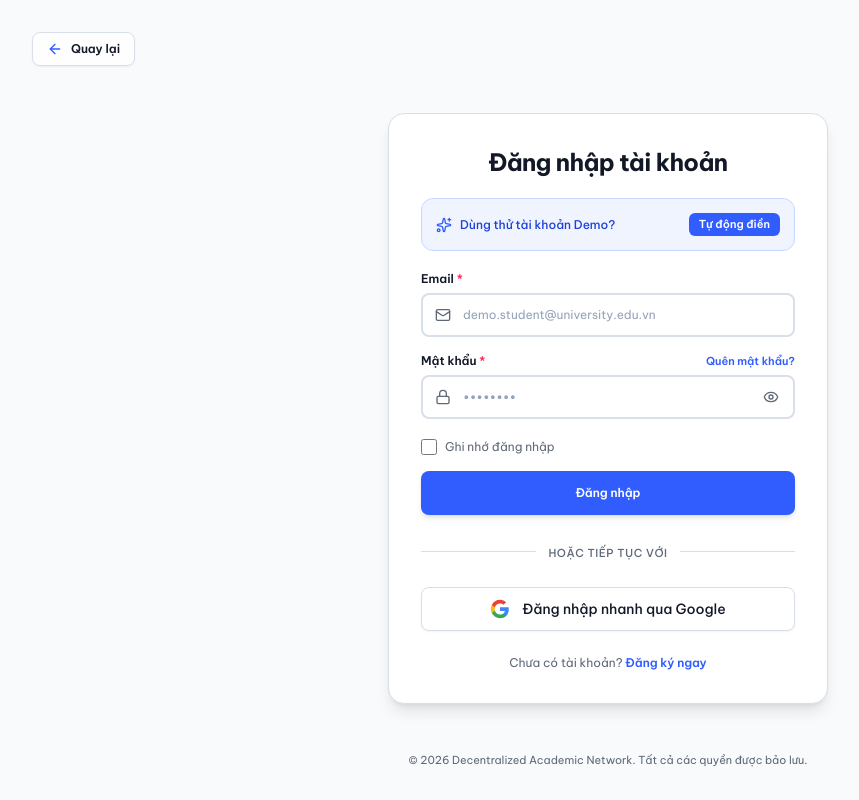
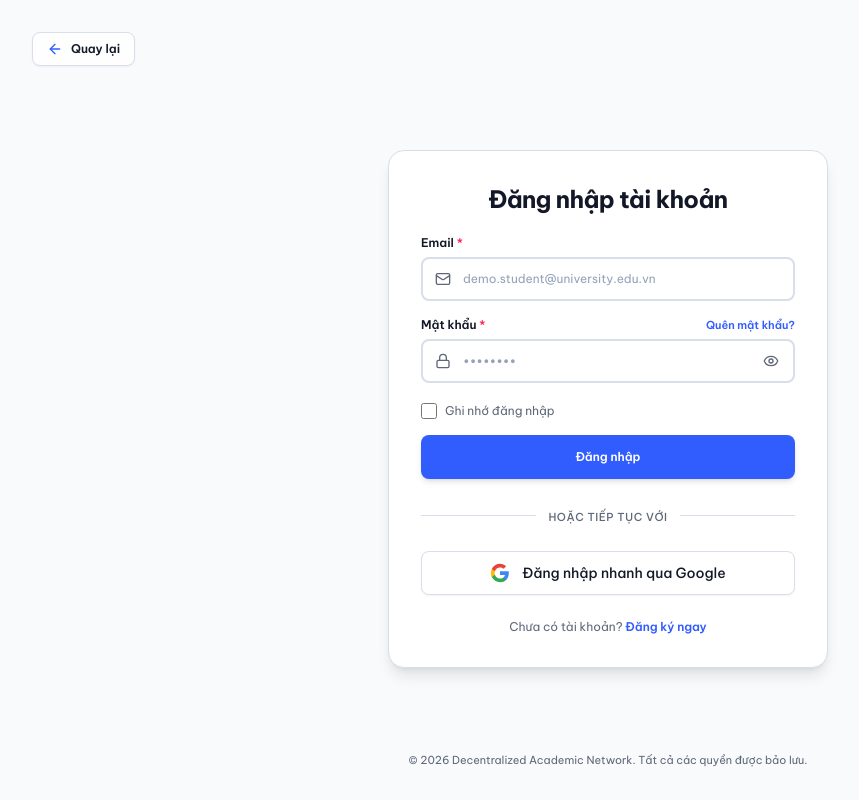
Before and after one commit to TranMinhTan3110/decentralized-academic-network, a React (Vite) app in the folder frontend/: page /login in a window 1280 px wide. Shown: the whole page, without its empty margins (32-891 px from the left). Built offline with nearby package versions, Linux system fonts and the light colour scheme; no server answers.

Commit message:
refactor(auth): remove demo account autofill banner from login form

```diff
--- a/frontend/src/features/auth/components/LoginForm.tsx
+++ b/frontend/src/features/auth/components/LoginForm.tsx
@@ -1,5 +1,5 @@
 import { useState, useEffect, useRef, type FormEvent } from 'react';
-import { Mail, Lock, Eye, EyeOff, Sparkles } from 'lucide-react';
+import { Mail, Lock, Eye, EyeOff } from 'lucide-react';
 import { toast } from 'sonner';
 import { GoogleButton } from './GoogleButton';
 import { authService, type UserDto } from '../../../services/authService';
@@ -125,17 +125,6 @@ export function LoginForm({ onLoginSuccess, onGoogleLogin, isSubmitting = false
         if (passwordError) setPasswordError('');
     };
 
-    const handleFillDemo = () => {
-        const demoEmail = 'student@dedocu.vn';
-        setEmail(demoEmail);
-        setPassword('Password@123');
-        setEmailError('');
-        setPasswordError('');
-        toast.info('Đã tự động điền tài khoản sinh viên mẫu!', {
-            description: 'Email: student@dedocu.vn | Mật khẩu: Password@123',
-        });
-    };
-
     const handleSubmit = async (e: FormEvent) => {
         e.preventDefault();
 
@@ -179,21 +168,6 @@ export function LoginForm({ onLoginSuccess, onGoogleLogin, isSubmitting = false
         <div className="w-full max-w-[440px] mx-auto bg-white p-6 sm:p-8 rounded-2xl border border-[#d8deea] shadow-lg">
             <div className="text-center mb-5">
                 <h1 className="text-2xl font-bold text-[#121827] tracking-tight">Đăng nhập tài khoản</h1>
-            </div>
-
-            {/* Demo hint banner */}
-            <div className="mb-5 p-3.5 bg-[#f0f4ff] border border-[#c7d7fe] rounded-xl flex items-center justify-between gap-2 text-xs">
-                <div className="flex items-center gap-2 text-[#1d42d8] font-medium">
-                    <Sparkles className="w-4 h-4 text-[#315dff] shrink-0" />
-                    <span>Dùng thử tài khoản Demo?</span>
-                </div>
-                <button
-                    type="button"
-                    onClick={handleFillDemo}
-                    className="px-2.5 py-1 bg-[#315dff] hover:bg-[#1d42d8] text-white text-[11px] font-semibold rounded-md transition-all cursor-pointer shrink-0"
-                >
-                    Tự động điền
-                </button>
             </div>
 
             <form onSubmit={handleSubmit} noValidate className="space-y-4">
```
